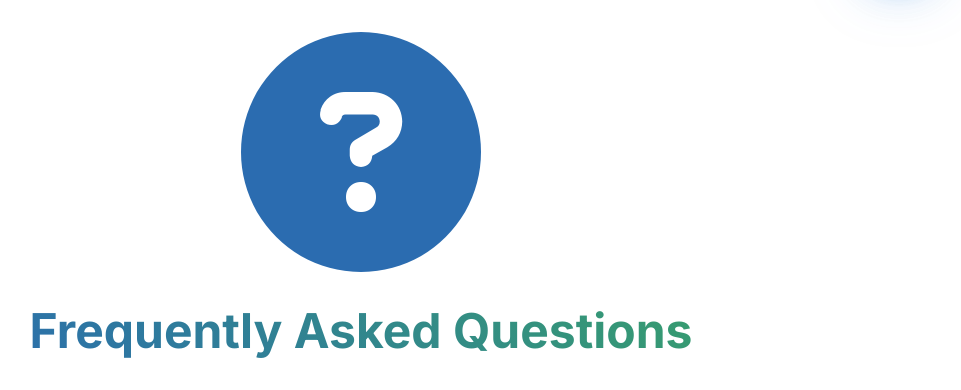
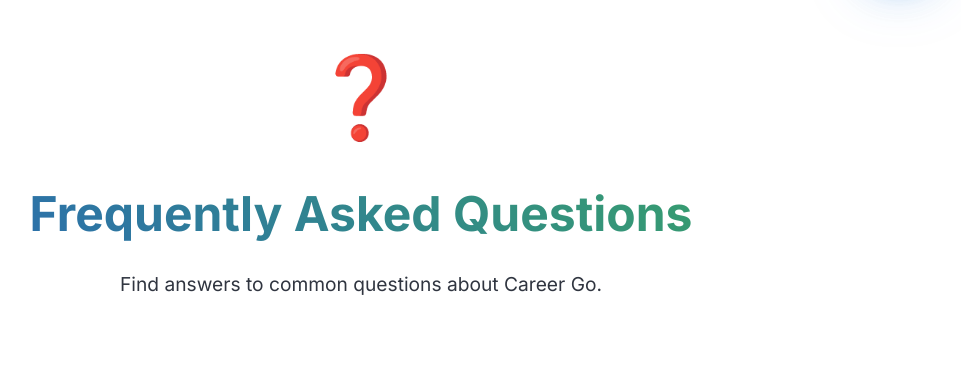
Before and after one commit to KGFCH2/Career_Go, a Flask app: page /faq in a window 1280 px wide. Shown: the part 93-483 px from the top of the page, without its empty margins (279-1240 px from the left). Run offline with Flask 3, Linux system fonts and the light colour scheme; some libraries are stand-ins or nearby versions.

Commit message:
docs: revert FAQ, Privacy, and Terms pages to use emoji headings

```diff
--- a/templates/faq.html
+++ b/templates/faq.html
@@ -5,7 +5,7 @@
 {% block content %}
 <section class="contact-hero">
     <div class="hero-content">
-        <div class="hero-icon"><i class="fas fa-question-circle fa-3x"></i></div>
+        <div class="hero-icon">❓</div>
         <h1>Frequently Asked Questions</h1>
         <p>Find answers to common questions about Career Go.</p>
     </div>
@@ -43,7 +43,8 @@
                 </div>
 
                 <div class="faq-item">
-                    <h3><i class="fas fa-star section-icon"></i> What makes Career Go different from other career sites?</h3>
+                    <h3><i class="fas fa-star section-icon"></i> What makes Career Go different from other career sites?
+                    </h3>
                     <p>Career Go combines AI-powered analysis 🤖 with comprehensive career data 📚 to provide
                         personalized recommendations. Our system considers your skills 🎯, interests ❤️, and goals to
                         suggest
@@ -51,7 +52,8 @@
                 </div>
 
                 <div class="faq-item">
-                    <h3><i class="fas fa-user-circle section-icon"></i> Do I need to create an account to use the service?</h3>
+                    <h3><i class="fas fa-user-circle section-icon"></i> Do I need to create an account to use the
+                        service?</h3>
                     <p>You can explore basic features without an account 🌟, but creating an account allows you to save
                         your preferences 💾, track your career exploration 📊, and get more personalized
                         recommendations.</p>
--- a/templates/privacy.html
+++ b/templates/privacy.html
@@ -81,7 +81,9 @@
                 <h2>Contact Us</h2>
             </div>
             <p>If you have any questions about this Privacy Policy or our data practices, please contact us at
-                <a href="mailto:babinbid05@gmail.com" style="color: var(--primary-color); text-decoration: underline;">babinbid05@gmail.com</a>.</p>
+                <a href="mailto:babinbid05@gmail.com"
+                    style="color: var(--primary-color); text-decoration: underline;">babinbid05@gmail.com</a>.
+            </p>
         </div>
 
         <div class="policy-section">
--- a/templates/terms.html
+++ b/templates/terms.html
@@ -110,7 +110,9 @@
                 <span class="section-icon"><i class="fas fa-envelope"></i></span>
                 <h2>Contact Information</h2>
             </div>
-            <p>If you have any questions about these Terms of Service, please contact us at <a href="mailto:babinbid05@gmail.com" style="color: var(--primary-color); text-decoration: underline;">babinbid05@gmail.com</a>.</p>
+            <p>If you have any questions about these Terms of Service, please contact us at <a
+                    href="mailto:babinbid05@gmail.com"
+                    style="color: var(--primary-color); text-decoration: underline;">babinbid05@gmail.com</a>.</p>
         </div>
 
         <div class="policy-section">
```
